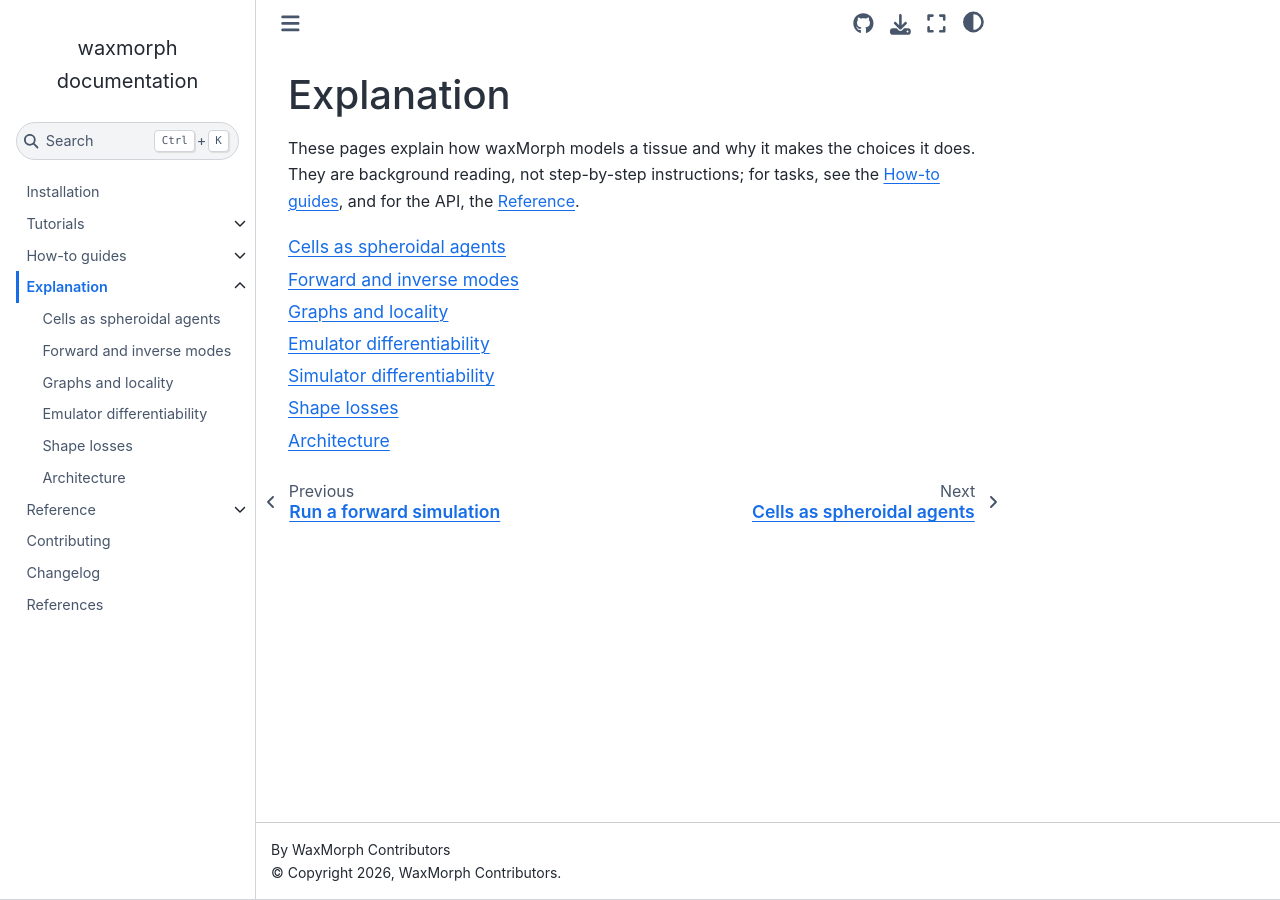
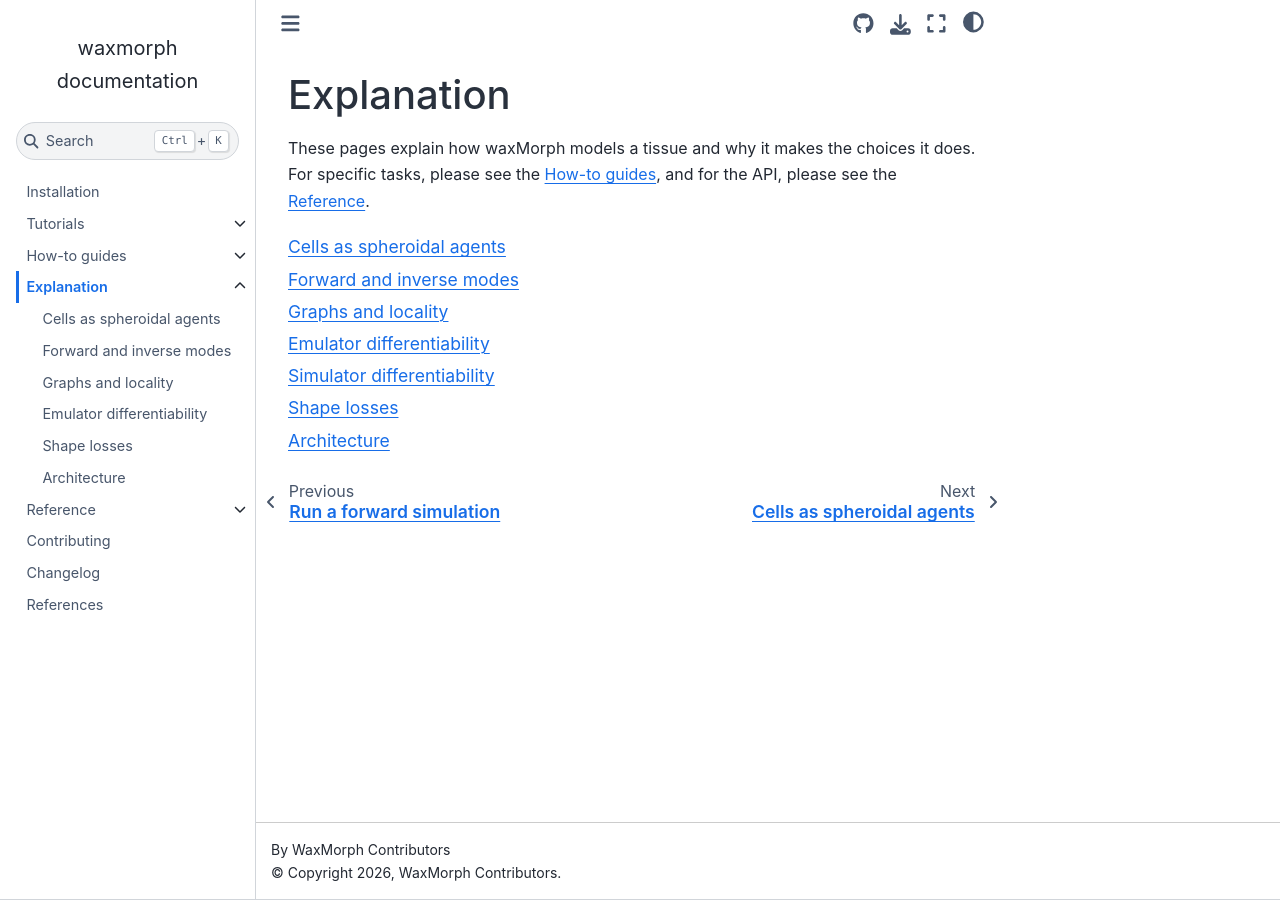
Before and after one commit to Computational-Morphogenomics-Group/waxmorph, a Sphinx documentation site: the page built from docs/explanation/index.rst, in a window 1280 px wide. Built offline with Sphinx 7.4.7 and the Sphinx Book theme 1.1.4, drawn with Linux system fonts in a browser that asks for light colours; pages that are not in the unit, such as notebooks, are missing from menus.

Commit message:
Clarify task references in explanation documentation

```diff
--- a/docs/explanation/index.rst
+++ b/docs/explanation/index.rst
@@ -2,8 +2,8 @@ Explanation
 ===========
 
 These pages explain how waxMorph models a tissue and why it makes the choices
-it does. They are background reading, not step-by-step instructions; for tasks,
-see the :doc:`../how_to/index`, and for the API, the :doc:`../reference/index`.
+it does. For specific tasks, please see the :doc:`../how_to/index`, and for the API,
+please see the :doc:`../reference/index`.
 
 .. toctree::
    :maxdepth: 1
```
